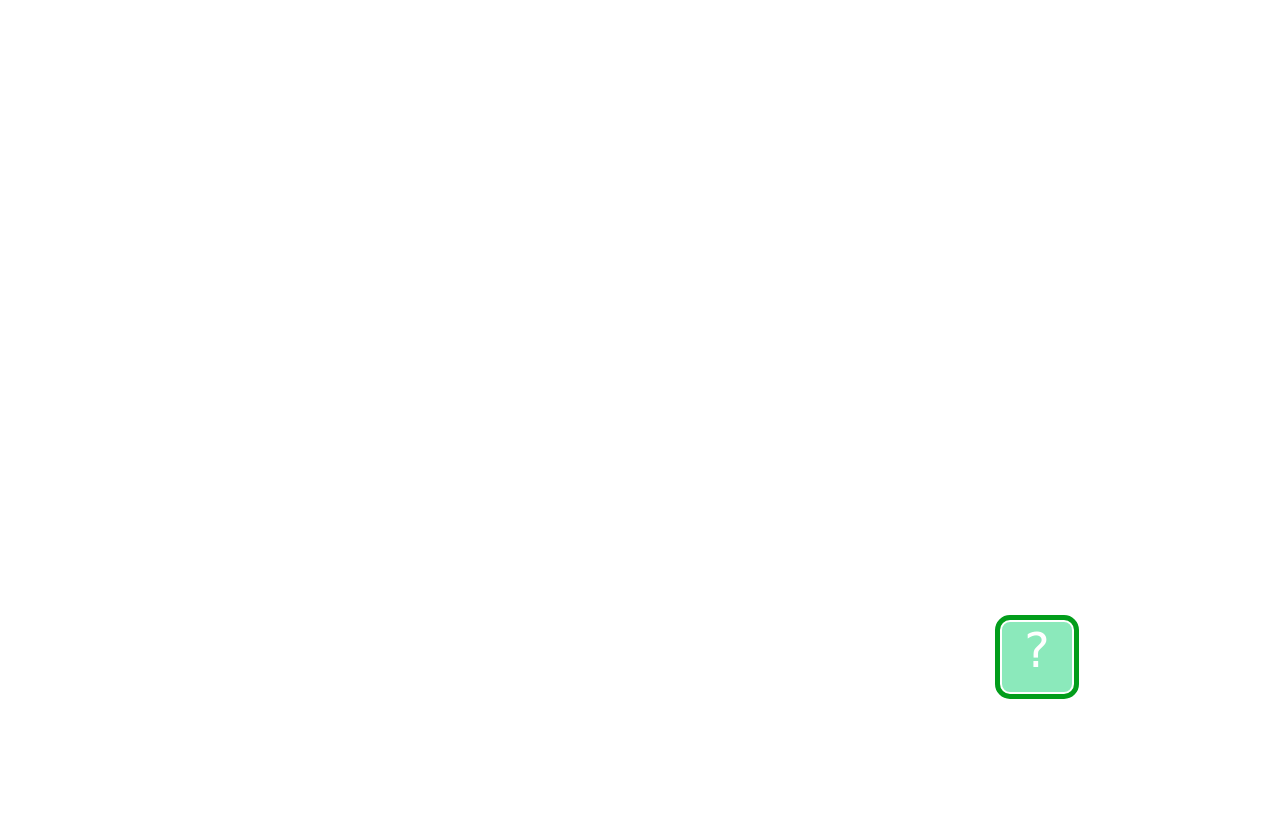
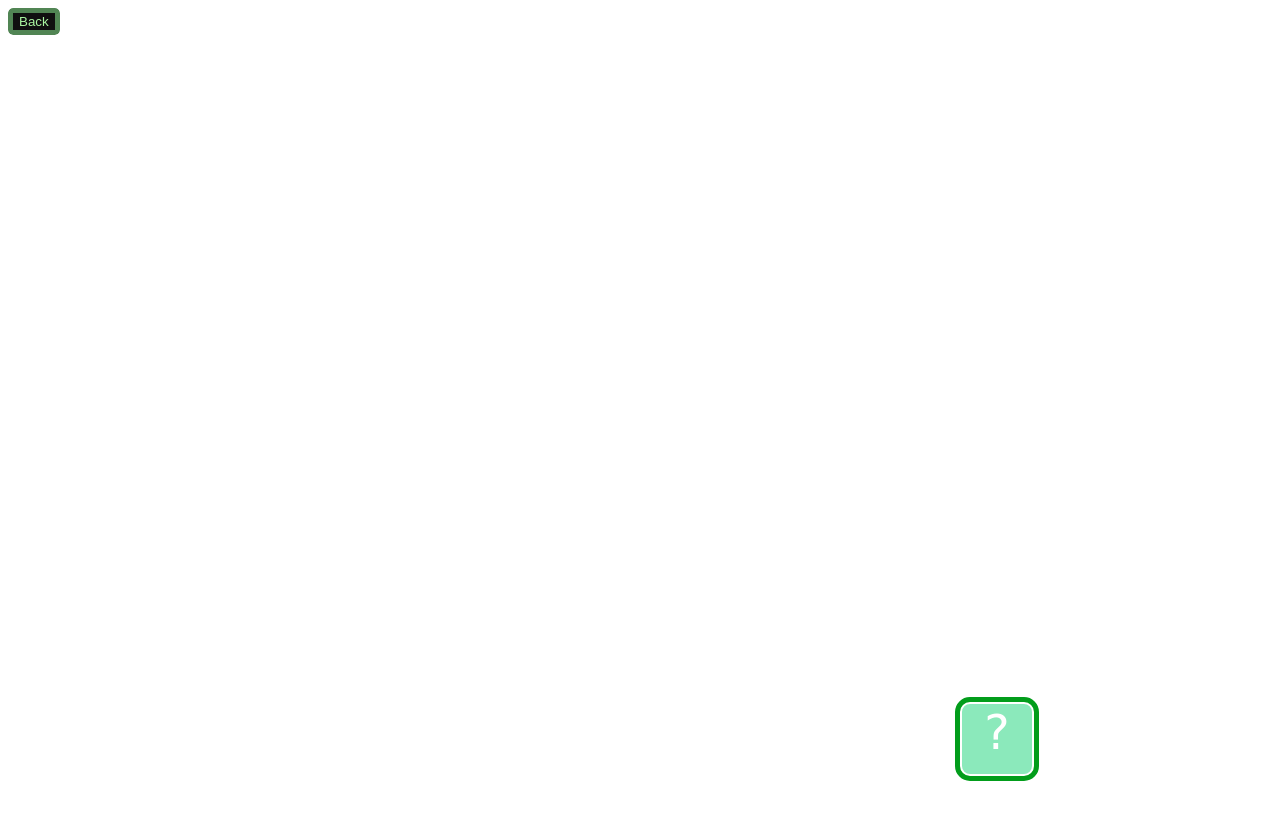
Before and after one commit to Paigez061/Paigez061.github.io, a plain HTML site: page projects/bouncing-box/index.html in a window 1280 px wide. Drawn offline with Linux system fonts and the light colour scheme; a web font is replaced by a local one.

Commit message:
Halfway done with outside box click

```diff
--- a/projects/bouncing-box/index.html
+++ b/projects/bouncing-box/index.html
@@ -7,6 +7,11 @@
 	<meta charset="utf-8">
 	<title>Bouncing Box</title>
 	<script src="jquery.min.js"></script>
+	<script>
+		function goBack() {
+		  window.history.back()
+		}
+	</script>
 	<style>
 		.box {
 			width: 70px;
@@ -35,11 +40,22 @@
 			background-size: cover;
 			background-repeat: no-repeat;
 		}
+		#backButton {
+			background-color: rgb(16, 16, 16);
+			border-radius: 5px;
+			border-style: solid;
+			border-color:rgb(81, 133, 84);
+			border-width: 5px;
+			color:rgb(170, 247, 161);
+			outline-style: solid;
+			outline-color: rgb(255, 255, 255);
+		}
 	</style>
 	<!-- 	<script src="//cdnjs.cloudflare.com/ajax/libs/jquery/2.1.1/jquery.min.js"></script> -->
 
 </head>
 <body class="board">
+	<input type="button" id="backButton" value="Back" onclick="goBack()">
 	<!-- HTML for the box -->
 	<div class="box">?</div>
 	<script>
@@ -58,10 +74,11 @@
 			var boardHeight= jQuery(window).height();
 
 			// Every 50 milliseconds, call the update Function (see below)
-			setInterval(update, 50);
+			var interval = setInterval(update, 50);
 
 			// Every time the box is clicked, call the handleBoxClick Function (see below)
 			box.on('click', handleBoxClick);
+			board.on('click', handleBoardClick);
 
 			// moves the Box to a new position on the screen along the X-Axis
 			function moveBoxTo(newPositionX, newPositionY) {
@@ -75,7 +92,7 @@
 			}
 
 			function changeBackground(newBG) {
-					board.css('background-image', newBG)
+				board.css('background-image', newBG);
 			}
 
 			function changeBoxColor(outline, backgroundColor) {
@@ -116,20 +133,28 @@
 				}else if (speedY < 0) {
 					speedY -= spIn;
 				}
+
 			}
 
-
+			function handleBoardClick() {
+				clicks = clicks + 1;
+				if (clicks - points >= 3) {
+					clearInterval(interval);
+					window.confirm("You got to number " + points + "!");
+				}
+			}
 			//////////////////////////////////////////////////////////////////
 			/////////////////// YOUR CODE BELOW HERE /////////////////////////
 			//////////////////////////////////////////////////////////////////
 
 			// TODO 2 - Variable declarations
 
+			var clicks = 0;
 			var positionX = 0;
 			var points = 0;
-			var speedX = 10;
+			var speedX = 16;
 			var positionY = 0;
-			var speedY = 10;
+			var speedY = 9;
 
 			/*
 			This Function will be called 20 times/second. Each time it is called,
@@ -168,7 +193,7 @@
 				if (points % 3 === 0) {
 					var backgroundNum = Math.floor(Math.random()*7);
 					Background(backgroundNum);
-					Speed(3);
+					Speed(2);
 				}
 				positionX = Math.floor(Math.random()*boardWidth);
 				PositionY = Math.floor(Math.random()*boardHeight);
--- a/style.css
+++ b/style.css
@@ -19,8 +19,8 @@ nav {
     outline-style:solid;
     outline-color:rgb(22, 22, 22);
     background: rgb(16, 16, 16);
-   margin: 0 auto;
-   margin-bottom: 20px;
+    margin: 0 auto;
+    margin-bottom: 20px;
     display: flex;
     padding: 10px;
 }
```
Lines whose indentation alone changed are shown as unchanged.
